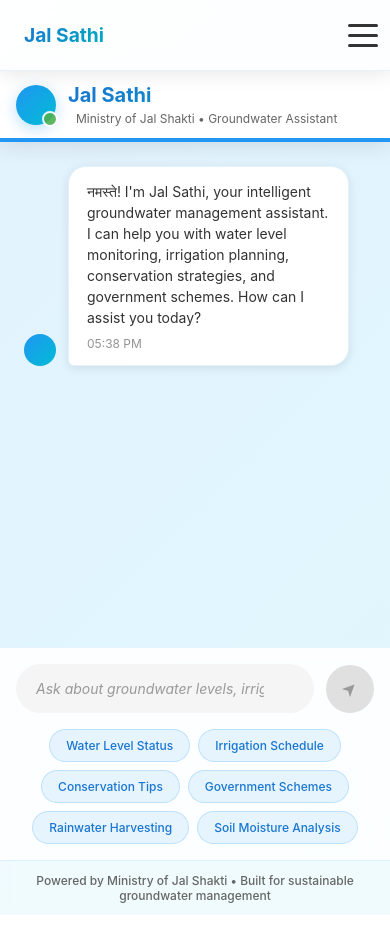
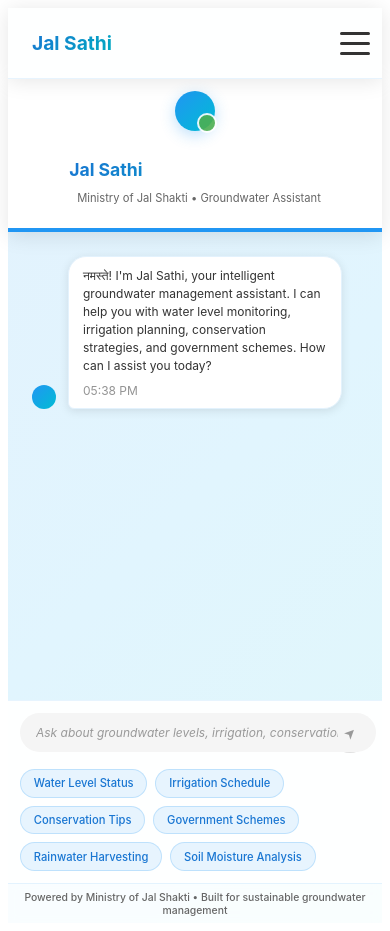
Before and after one commit to rutviktayde/INGRES, a React (Vite) app in the folder FrontEnd/: page /chat in a window 390 px wide. Built offline with nearby package versions, Linux system fonts and the light colour scheme.

Commit message:
Refactor About page header structure for improved layout and styling

```diff
--- a/FrontEnd/src/App.css
+++ b/FrontEnd/src/App.css
@@ -1,472 +1,141 @@
-/* Jal Sathi Chatbot Styles */
-* {
-  margin: 0;
-  padding: 0;
-  box-sizing: border-box;
+/* ===========================
+   ABOUT PAGE - LIGHT THEME
+   =========================== */
+.app {
+  min-height: 100vh;
+  background: linear-gradient(135deg, #e3f2fd, #e0f7fa);
+  font-family: "Inter", "Segoe UI", "Roboto", sans-serif;
+  transition: background 0.4s ease, color 0.4s ease;
 }
 
-body {
-  font-family: 'Inter', 'Segoe UI', 'Roboto', sans-serif;
-  background: linear-gradient(135deg, #e0f2fe 0%, #b3e5fc 50%, #81d4fa 100%);
-  min-height: 100vh;
-}
-
-.jal-sathi-container {
-  min-height: 100vh;
-  display: flex;
-  flex-direction: column;
-  background: linear-gradient(135deg, #e3f2fd 0%, #e1f5fe 50%, #e0f7fa 100%);
-}
-
-/* Header Styles */
-.chat-header {
-  background: white;
-  box-shadow: 0 4px 20px rgba(0, 0, 0, 0.1);
-  border-bottom: 4px solid #2196f3;
-  position: sticky;
-  top: 0;
-  z-index: 100;
+.app-header {
+  background: linear-gradient(135deg, #2196f3, #00bcd4);
+  color: #fff;
+  padding: 4rem 2rem;
+  text-align: center;
 }
 
 .header-content {
-  max-width: 1200px;
-  margin: 0 auto;
-  padding: 1rem 1.5rem;
   display: flex;
+  flex-direction: column;
   align-items: center;
   gap: 1rem;
 }
 
-.bot-avatar-container {
-  position: relative;
+.header-text h1 {
+  font-size: 2.5rem;
+  font-weight: 700;
 }
 
-.bot-avatar {
-  width: 48px;
-  height: 48px;
-  background: linear-gradient(135deg, #2196f3, #00bcd4);
-  border-radius: 50%;
-  display: flex;
-  align-items: center;
-  justify-content: center;
-  box-shadow: 0 4px 15px rgba(33, 150, 243, 0.3);
+.header-text p {
+  font-size: 1.2rem;
+  opacity: 0.9;
 }
 
-.water-drop {
-  font-size: 1.5rem;
+.about-container {
+  max-width: 1100px;
+  margin: 0 auto;
+  padding: 3rem 2rem;
 }
 
-.status-indicator {
-  position: absolute;
-  bottom: -2px;
-  right: -2px;
-  width: 16px;
-  height: 16px;
-  background: #4caf50;
-  border-radius: 50%;
-  border: 2px solid white;
+.about-section {
+  background: #fff;
+  border-radius: 1rem;
+  box-shadow: 0 6px 20px rgba(0, 0, 0, 0.1);
+  padding: 2rem;
+  margin-bottom: 2rem;
+  transition: background 0.4s ease, color 0.4s ease;
 }
 
-.header-info {
-  flex: 1;
+.about-section h2,
+.about-section h3 {
+  color: #2196f3;
+  margin-bottom: 1rem;
 }
 
-.bot-title {
-  font-size: 1.5rem;
-  font-weight: 700;
-  background: linear-gradient(135deg, #1976d2, #00acc1);
-  -webkit-background-clip: text;
-  -webkit-text-fill-color: transparent;
-  background-clip: text;
-  margin-bottom: 0.25rem;
+.about-section p {
+  color: #444;
+  line-height: 1.6;
 }
 
-.bot-subtitle {
-  color: #666;
-  font-size: 0.875rem;
-  display: flex;
-  align-items: center;
-  gap: 0.5rem;
+/* Features Grid */
+.features-grid {
+  display: grid;
+  grid-template-columns: repeat(auto-fit, minmax(240px, 1fr));
+  gap: 1.5rem;
 }
 
-.wave-icon {
-  font-size: 1rem;
+.feature-card {
+  background: #f8f9fa;
+  border: 1px solid #e3f2fd;
+  border-radius: 0.75rem;
+  padding: 1.5rem;
+  text-align: center;
+  transition: transform 0.3s ease, box-shadow 0.3s ease;
 }
 
-.online-status {
-  display: flex;
-  align-items: center;
-  gap: 0.5rem;
-  font-size: 0.875rem;
-  color: #666;
+.feature-card:hover {
+  transform: translateY(-5px);
+  box-shadow: 0 6px 18px rgba(0, 0, 0, 0.15);
 }
 
-.status-dot {
-  width: 8px;
-  height: 8px;
-  background: #4caf50;
-  border-radius: 50%;
-  animation: pulse 2s infinite;
+.feature-icon {
+  font-size: 2rem;
+  margin-bottom: 1rem;
 }
 
-@keyframes pulse {
-  0% { opacity: 1; }
-  50% { opacity: 0.5; }
-  100% { opacity: 1; }
-}
-
-/* Chat Main Container */
-.chat-main {
-  flex: 1;
-  max-width: 1200px;
-  margin: 0 auto;
-  width: 100%;
-  display: flex;
-  flex-direction: column;
-  height: calc(100vh - 120px);
-}
-
-/* Messages Container */
-.messages-container {
-  flex: 1;
-  overflow-y: auto;
-  padding: 1.5rem;
-  display: flex;
-  flex-direction: column;
-  gap: 1rem;
-}
-
-.messages-container::-webkit-scrollbar {
-  width: 6px;
-}
-
-.messages-container::-webkit-scrollbar-track {
-  background: transparent;
-}
-
-.messages-container::-webkit-scrollbar-thumb {
-  background: rgba(33, 150, 243, 0.3);
-  border-radius: 3px;
-}
-
-.message-wrapper {
-  display: flex;
-  animation: fadeIn 0.3s ease-out;
-}
-
-.message-wrapper.user-message {
-  justify-content: flex-end;
-}
-
-.message-wrapper.bot-message {
-  justify-content: flex-start;
-}
-
-.message-group {
-  display: flex;
-  align-items: flex-end;
-  gap: 0.75rem;
-  max-width: 80%;
-}
-
-.user-message .message-group {
-  flex-direction: row-reverse;
-}
-
-/* Message Avatars */
-.message-avatar {
-  width: 32px;
-  height: 32px;
-  border-radius: 50%;
-  display: flex;
-  align-items: center;
-  justify-content: center;
-  flex-shrink: 0;
-  font-size: 0.75rem;
-  font-weight: 600;
-}
-
-.message-avatar.user {
-  background: linear-gradient(135deg, #757575, #9e9e9e);
-  color: white;
-}
-
-.message-avatar.bot {
-  background: linear-gradient(135deg, #2196f3, #00bcd4);
-  color: white;
-}
-
-.user-initial {
-  font-size: 0.6rem;
-}
-
-.bot-icon {
-  font-size: 0.875rem;
-}
-
-/* Message Bubbles */
-.message-bubble {
-  padding: 0.875rem 1.125rem;
-  border-radius: 1.125rem;
-  box-shadow: 0 2px 10px rgba(0, 0, 0, 0.1);
-  position: relative;
-  max-width: 100%;
-  word-wrap: break-word;
-}
-
-.message-bubble.user {
-  background: linear-gradient(135deg, #2196f3, #00bcd4);
-  color: white;
-  border-bottom-right-radius: 0.375rem;
-}
-
-.message-bubble.bot {
-  background: white;
+.feature-card h4 {
   color: #333;
-  border: 1px solid #e3f2fd;
-  border-bottom-left-radius: 0.375rem;
-}
-
-.message-text {
-  font-size: 0.875rem;
-  line-height: 1.5;
   margin-bottom: 0.5rem;
 }
 
-.message-timestamp {
-  font-size: 0.75rem;
-  opacity: 0.7;
+.feature-card p {
+  color: #666;
+  font-size: 0.95rem;
 }
 
-.message-bubble.user .message-timestamp {
-  color: rgba(255, 255, 255, 0.8);
+/* ===========================
+   ABOUT PAGE - DARK THEME
+   =========================== */
+.dark-theme .app {
+  background: linear-gradient(135deg, #121212, #1e1e1e);
+  color: #f5f5f5;
 }
 
-.message-bubble.bot .message-timestamp {
-  color: #666;
+.dark-theme .app-header {
+  background: linear-gradient(135deg, #0d47a1, #006064);
 }
 
-/* Typing Indicator */
-.typing-bubble {
-  padding: 1rem 1.25rem;
+.dark-theme .bot-avatar .avatar-icon {
+  background: #1e1e1e;
+  border: 3px solid #90caf9;
 }
 
-.typing-indicator {
-  display: flex;
-  gap: 0.25rem;
-  align-items: center;
+.dark-theme .about-section {
+  background: #1f1f1f;
+  color: #e0e0e0;
+  border: 1px solid #333;
+  box-shadow: 0 6px 15px rgba(0, 0, 0, 0.6);
 }
 
-.typing-dot {
-  width: 8px;
-  height: 8px;
-  background: #2196f3;
-  border-radius: 50%;
-  animation: typing 1.4s infinite ease-in-out;
+.dark-theme .about-section h2,
+.dark-theme .about-section h3 {
+  color: #90caf9;
 }
 
-.typing-dot:nth-child(1) { animation-delay: -0.32s; }
-.typing-dot:nth-child(2) { animation-delay: -0.16s; }
-.typing-dot:nth-child(3) { animation-delay: 0s; }
-
-@keyframes typing {
-  0%, 80%, 100% {
-    transform: scale(0.8);
-    opacity: 0.5;
-  }
-  40% {
-    transform: scale(1);
-    opacity: 1;
-  }
+.dark-theme .about-section p {
+  color: #bbb;
 }
 
-/* Input Area */
-.input-area {
-  background: rgba(255, 255, 255, 0.9);
-  backdrop-filter: blur(10px);
-  border-top: 1px solid rgba(33, 150, 243, 0.1);
-  padding: 1.5rem;
+.dark-theme .feature-card {
+  background: #2a2a2a;
+  border: 1px solid #444;
 }
 
-.input-container {
-  display: flex;
-  align-items: center;
-  gap: 1rem;
-  margin-bottom: 1rem;
+.dark-theme .feature-card h4 {
+  color: #f5f5f5;
 }
 
-.input-wrapper {
-  flex: 1;
-  position: relative;
+.dark-theme .feature-card p {
+  color: #aaa;
 }
-
-.message-input {
-  width: 100%;
-  padding: 0.875rem 1.125rem;
-  padding-right: 3rem;
-  background: #f5f5f5;
-  border: 2px solid transparent;
-  border-radius: 2rem;
-  font-size: 0.875rem;
-  outline: none;
-  transition: all 0.2s ease;
-}
-
-.message-input:focus {
-  border-color: #2196f3;
-  background: white;
-  box-shadow: 0 0 0 3px rgba(33, 150, 243, 0.1);
-}
-
-.input-icon {
-  position: absolute;
-  right: 1rem;
-  top: 50%;
-  transform: translateY(-50%);
-  color: #999;
-  font-size: 1.125rem;
-  pointer-events: none;
-}
-
-.send-button {
-  width: 48px;
-  height: 48px;
-  border-radius: 50%;
-  border: none;
-  cursor: pointer;
-  display: flex;
-  align-items: center;
-  justify-content: center;
-  transition: all 0.2s ease;
-  font-size: 1.125rem;
-}
-
-.send-button.active {
-  background: linear-gradient(135deg, #2196f3, #00bcd4);
-  color: white;
-  box-shadow: 0 4px 15px rgba(33, 150, 243, 0.3);
-}
-
-.send-button.active:hover {
-  transform: scale(1.05);
-  box-shadow: 0 6px 20px rgba(33, 150, 243, 0.4);
-}
-
-.send-button.active:active {
-  transform: scale(0.95);
-}
-
-.send-button.disabled {
-  background: #e0e0e0;
-  color: #999;
-  cursor: not-allowed;
-}
-
-.send-icon {
-  transform: rotate(-45deg);
-}
-
-/* Suggestions */
-.suggestions-container {
-  display: flex;
-  flex-wrap: wrap;
-  gap: 0.5rem;
-}
-
-.suggestion-chip {
-  padding: 0.5rem 1rem;
-  background: rgba(33, 150, 243, 0.1);
-  color: #1976d2;
-  border: 1px solid rgba(33, 150, 243, 0.2);
-  border-radius: 1.5rem;
-  font-size: 0.75rem;
-  cursor: pointer;
-  transition: all 0.2s ease;
-  white-space: nowrap;
-}
-
-.suggestion-chip:hover {
-  background: rgba(33, 150, 243, 0.2);
-  border-color: rgba(33, 150, 243, 0.3);
-  transform: translateY(-1px);
-}
-
-/* Footer */
-.chat-footer {
-  text-align: center;
-  padding: 0.75rem;
-  font-size: 0.75rem;
-  color: #666;
-  background: rgba(255, 255, 255, 0.5);
-  backdrop-filter: blur(5px);
-}
-
-/* Animations */
-@keyframes fadeIn {
-  from {
-    opacity: 0;
-    transform: translateY(10px);
-  }
-  to {
-    opacity: 1;
-    transform: translateY(0);
-  }
-}
-
-/* Responsive Design */
-@media (max-width: 768px) {
-  .header-content {
-    padding: 0.75rem 1rem;
-  }
-
-  .bot-title {
-    font-size: 1.25rem;
-  }
-
-  .bot-subtitle {
-    font-size: 0.75rem;
-  }
-
-  .messages-container {
-    padding: 1rem;
-  }
-
-  .message-group {
-    max-width: 90%;
-  }
-
-  .input-area {
-    padding: 1rem;
-  }
-
-  .suggestions-container {
-    justify-content: center;
-  }
-
-  .online-status {
-    display: none;
-  }
-}
-
-@media (max-width: 480px) {
-  .header-content {
-    gap: 0.75rem;
-  }
-
-  .bot-avatar {
-    width: 40px;
-    height: 40px;
-  }
-
-  .water-drop {
-    font-size: 1.25rem;
-  }
-
-  .message-group {
-    max-width: 95%;
-  }
-
-  .input-container {
-    gap: 0.75rem;
-  }
-}
--- a/FrontEnd/src/pages/About.jsx
+++ b/FrontEnd/src/pages/About.jsx
@@ -5,14 +5,10 @@
   return (
     <div className="app">
       <header className="app-header">
-        <div className="header-content">
-          <div className="bot-avatar">
-            <div className="avatar-icon">💧</div>
-          </div>
-          <div className="header-text">
-            <h1>About Jal Sathi</h1>
-            <p>Your Groundwater Management Assistant</p>
-          </div>
+        <div className="header-content"></div>
+        <div className="header-text">
+          <h1>About Jal Sathi</h1>
+          <p>Your Groundwater Management Assistant</p>
         </div>
       </header>
 
```
